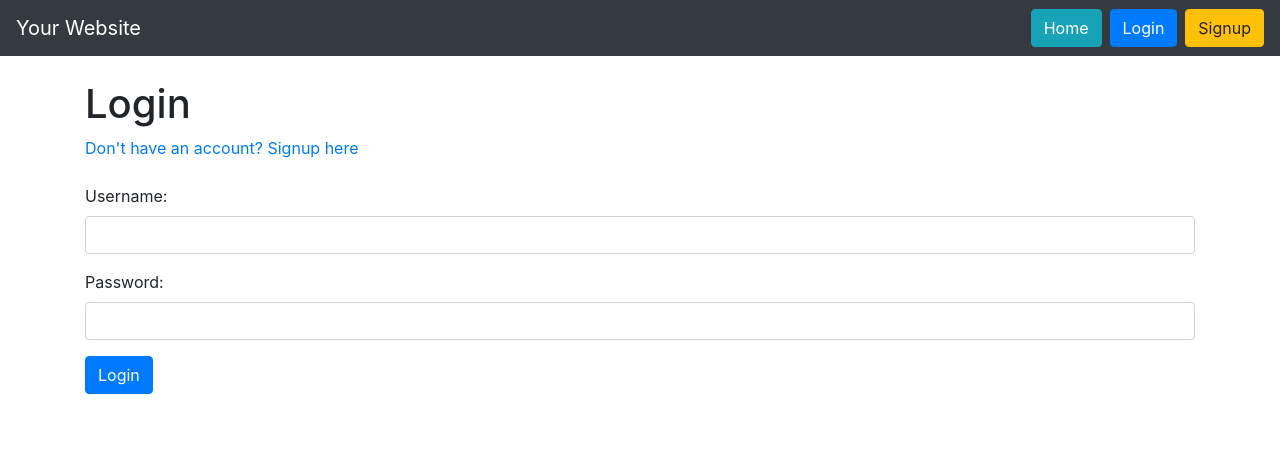
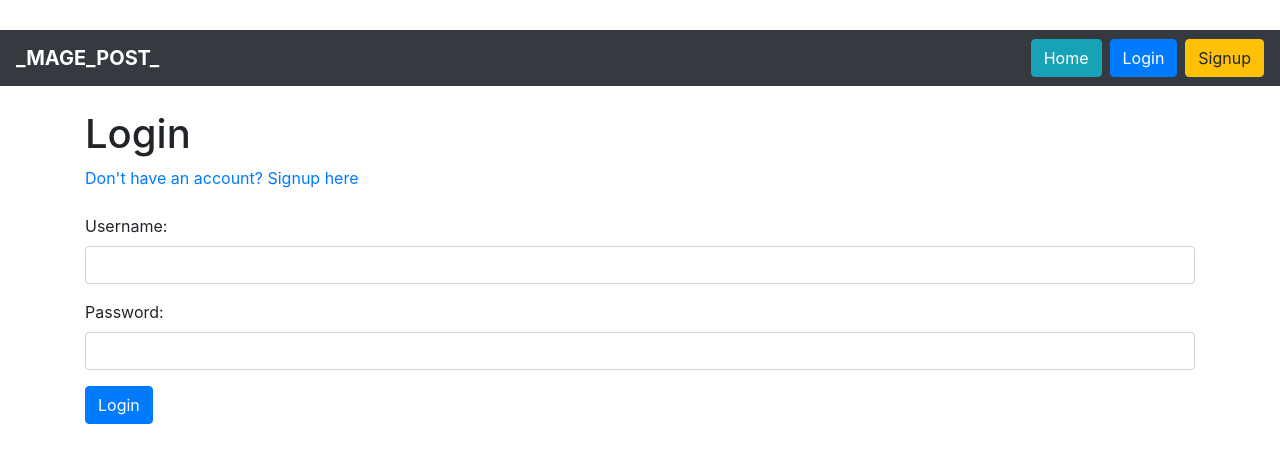
Before and after one commit to anuptripathy2009/MAGE-POST, a Flask app: page /login in a window 1280 px wide. Shown: the top 463 px of the page. Run offline with Flask 3, Linux system fonts and the light colour scheme; some libraries are stand-ins or nearby versions.

Commit message:
Commit Changes

```diff
--- a/v2.0.0/templates/account.html
+++ b/v2.0.0/templates/account.html
@@ -15,7 +15,7 @@
 <body>
     <!-- Navbar for the account page -->
     <nav class="navbar navbar-expand navbar-dark bg-dark fixed-top">
-        <a class="navbar-brand" href="#">Your Website</a>
+        <a class="navbar-brand" href="{{ url_for('home') }}"><b>_MAGE_POST_</b></a>
         <button class="navbar-toggler" type="button" data-toggle="collapse" data-target="#navbarNav"
             aria-controls="navbarNav" aria-expanded="false" aria-label="Toggle navigation">
             <span class="navbar-toggler-icon"></span>
--- a/v2.0.0/templates/create_post.html
+++ b/v2.0.0/templates/create_post.html
@@ -10,7 +10,7 @@
 
 <body>
     <nav class="navbar navbar-expand navbar-dark bg-dark fixed-top">
-        <a class="navbar-brand" href="#">Your Website</a>
+        <a class="navbar-brand" href="{{ url_for('home') }}"><b>_MAGE_POST_</b></a>
         <button class="navbar-toggler" type="button" data-toggle="collapse" data-target="#navbarNav"
             aria-controls="navbarNav" aria-expanded="false" aria-label="Toggle navigation">
             <span class="navbar-toggler-icon"></span>
--- a/v2.0.0/templates/edit_post.html
+++ b/v2.0.0/templates/edit_post.html
@@ -7,6 +7,7 @@
     <link rel="stylesheet" href="https://maxcdn.bootstrapcdn.com/bootstrap/4.5.2/css/bootstrap.min.css">
     <style>
         body{
+            padding-top : 30px;
             padding-bottom: 30px;
         }
     </style>
@@ -14,7 +15,7 @@
 
 <body>
     <nav class="navbar navbar-expand navbar-dark bg-dark fixed-top">
-        <a class="navbar-brand" href="#">Your Website</a>
+        <a class="navbar-brand" href="{{ url_for('home') }}"><b>_MAGE_POST_</b></a>
         <button class="navbar-toggler" type="button" data-toggle="collapse" data-target="#navbarNav"
             aria-controls="navbarNav" aria-expanded="false" aria-label="Toggle navigation">
             <span class="navbar-toggler-icon"></span>
--- a/v2.0.0/templates/home.html
+++ b/v2.0.0/templates/home.html
@@ -28,7 +28,7 @@
 <body>
     <!-- Navbar for both logged-in and anonymous users -->
     <nav class="navbar navbar-expand navbar-dark bg-dark fixed-top">
-        <a class="navbar-brand" href="#">_MAGE_POST_</a>
+        <a class="navbar-brand" href="{{ url_for('home') }}"><b>_MAGE_POST_</b></a>
         <button class="navbar-toggler" type="button" data-toggle="collapse" data-target="#navbarNav"
             aria-controls="navbarNav" aria-expanded="false" aria-label="Toggle navigation">
             <span class="navbar-toggler-icon"></span>
--- a/v2.0.0/templates/login.html
+++ b/v2.0.0/templates/login.html
@@ -5,12 +5,18 @@
     <title>Login</title>
     <!-- Bootstrap CSS -->
     <link rel="stylesheet" href="https://maxcdn.bootstrapcdn.com/bootstrap/4.5.2/css/bootstrap.min.css">
+    <style>
+        body {
+            padding-top : 30px;
+            padding-bottom : 30px;
+        }
+    </style>
 </head>
 
 <body>
     <!-- Navbar for the login page -->
     <nav class="navbar navbar-expand navbar-dark bg-dark fised-top">
-        <a class="navbar-brand" href="#">Your Website</a>
+        <a class="navbar-brand" href="{{ url_for('home') }}"><b>_MAGE_POST_</b></a>
         <button class="navbar-toggler" type="button" data-toggle="collapse" data-target="#navbarNav"
             aria-controls="navbarNav" aria-expanded="false" aria-label="Toggle navigation">
             <span class="navbar-toggler-icon"></span>
--- a/v2.0.0/templates/my_post.html
+++ b/v2.0.0/templates/my_post.html
@@ -39,7 +39,7 @@
 <body>
     <!-- Navbar code for both logged-in and anonymous users -->
     <nav class="navbar navbar-expand navbar-dark bg-dark fixed-top">
-        <a class="navbar-brand" href="#">Your Website</a>
+        <a class="navbar-brand" href="{{ url_for('home') }}"><b>_MAGE_POST_</b></a>
         <button class="navbar-toggler" type="button" data-toggle="collapse" data-target="#navbarNav"
             aria-controls="navbarNav" aria-expanded="false" aria-label="Toggle navigation">
             <span class="navbar-toggler-icon"></span>
--- a/v2.0.0/templates/post_details.html
+++ b/v2.0.0/templates/post_details.html
@@ -19,10 +19,10 @@
     </style>
 </head>
 
-<body>
+<body style="padding-top : 30px;">
     <!-- Navbar code for the post details page -->
     <nav class="navbar navbar-expand navbar-dark bg-dark fixed-top">
-        <a class="navbar-brand" href="#"></a>
+        <a class="navbar-brand" href="{{ url_for('home') }}"><b>_MAGE_POST_</b></a>
         <button class="navbar-toggler" type="button" data-toggle="collapse" data-target="#navbarNav"
             aria-controls="navbarNav" aria-expanded="false" aria-label="Toggle navigation">
             <span class="navbar-toggler-icon"></span>
--- a/v2.0.0/templates/signup.html
+++ b/v2.0.0/templates/signup.html
@@ -16,7 +16,7 @@
 <body>
     <!-- ... Navbar code ... -->
     <nav class="navbar navbar-expand navbar-dark bg-dark fixed-top">
-        <a class="navbar-brand" href="#">Your Website</a>
+        <a class="navbar-brand" href="{{ url_for('home') }}"><b>_MAGE_POST_</b></a>
         <button class="navbar-toggler" type="button" data-toggle="collapse" data-target="#navbarNav"
             aria-controls="navbarNav" aria-expanded="false" aria-label="Toggle navigation">
             <span class="navbar-toggler-icon"></span>
```
